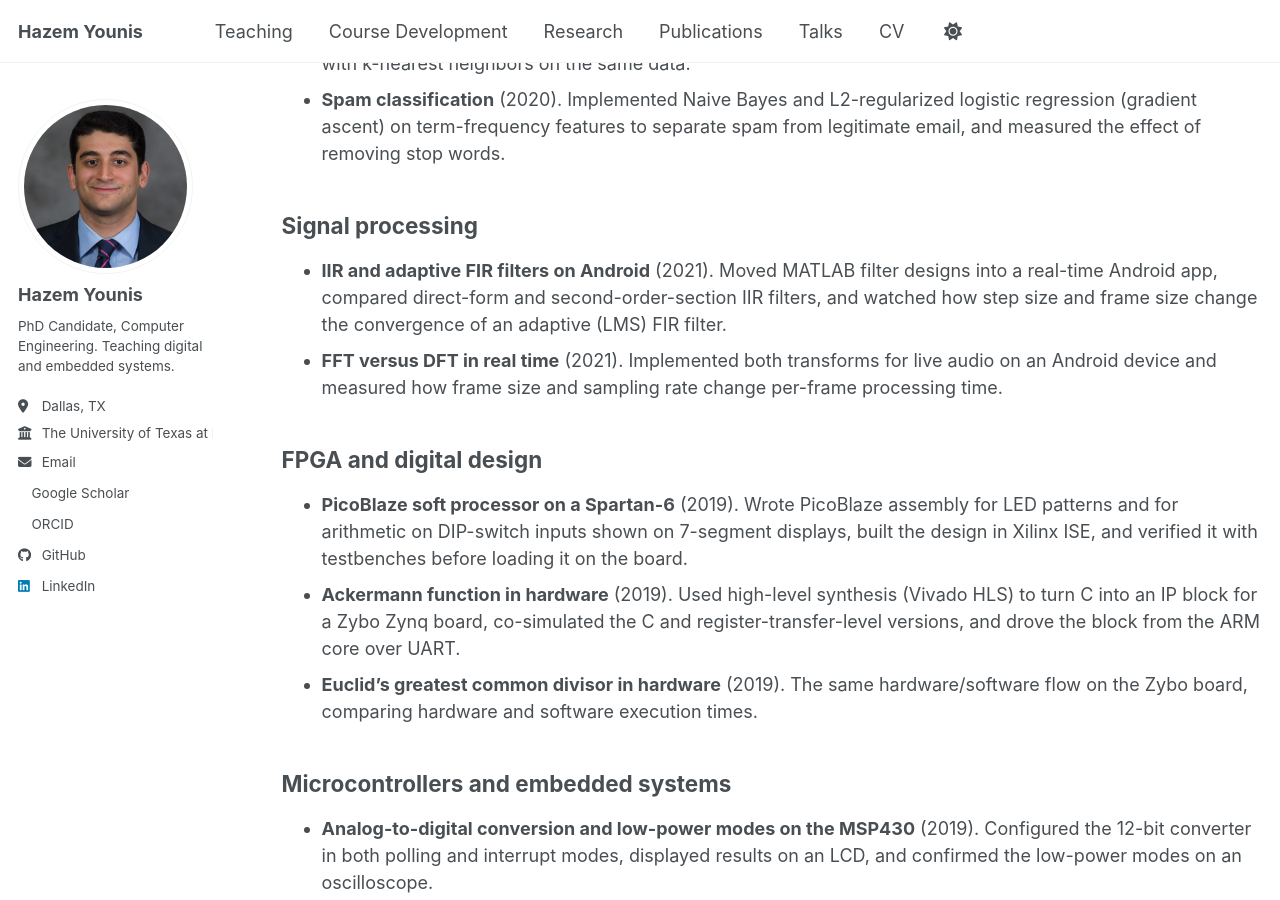
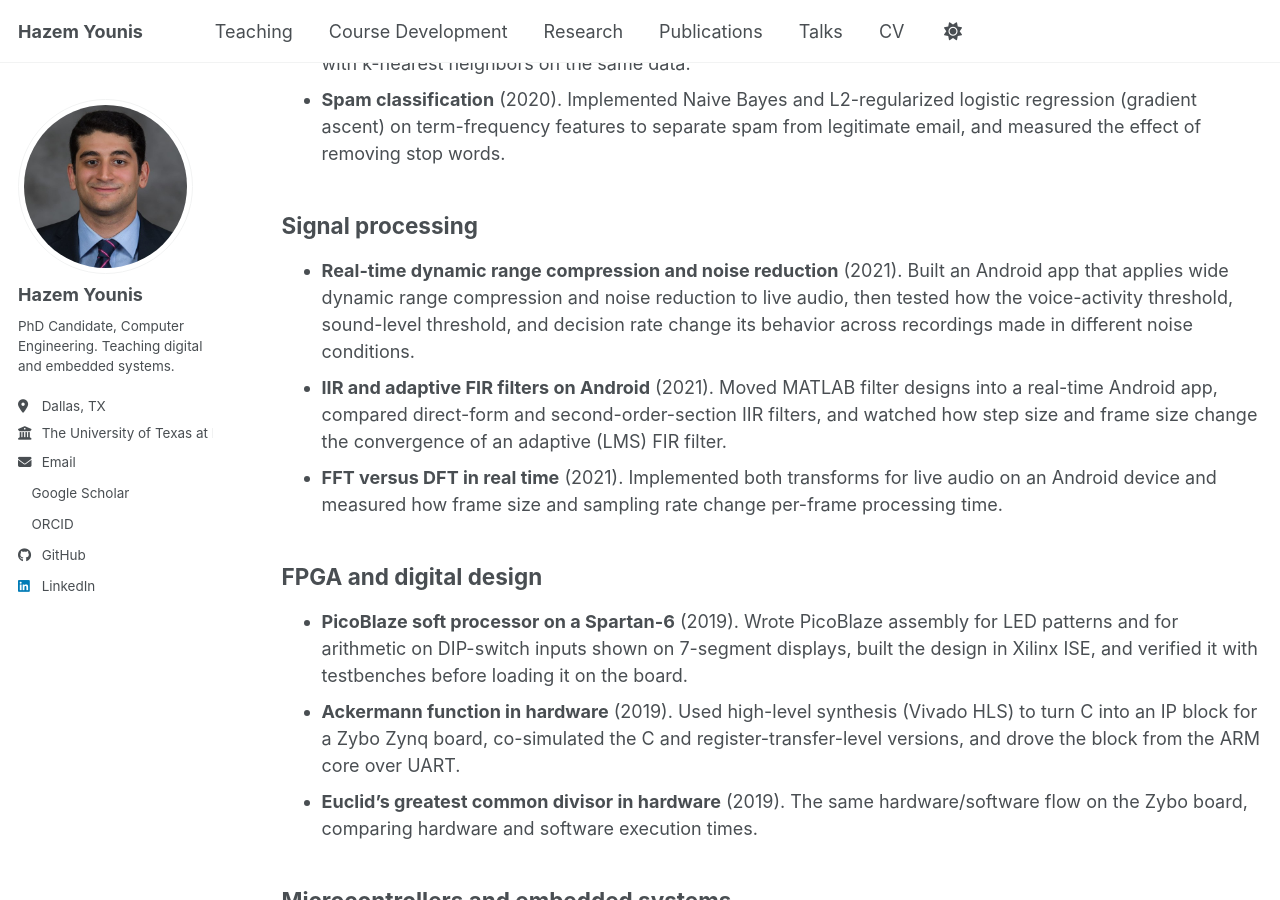
Before and after one commit to Hazem-AF-Younis/hazem-af-younis.github.io, a Jekyll site: the page built from _pages/course-projects.md, in a window 1280 px wide and 900 px high, scrolled down 473 px. Built offline with Jekyll 4.4.1, drawn with Linux system fonts in a browser that asks for light colours; a script bundle is joined from its source files by our own code; a style sheet for code colours, icons or effects is not loaded.

Commit message:
Add dynamic range compression project to course projects

```diff
--- a/_pages/course-projects.md
+++ b/_pages/course-projects.md
@@ -16,6 +16,7 @@ Machine learning
 
 Signal processing
 ------
+* **Real-time dynamic range compression and noise reduction** (2021). Built an Android app that applies wide dynamic range compression and noise reduction to live audio, then tested how the voice-activity threshold, sound-level threshold, and decision rate change its behavior across recordings made in different noise conditions.
 * **IIR and adaptive FIR filters on Android** (2021). Moved MATLAB filter designs into a real-time Android app, compared direct-form and second-order-section IIR filters, and watched how step size and frame size change the convergence of an adaptive (LMS) FIR filter.
 * **FFT versus DFT in real time** (2021). Implemented both transforms for live audio on an Android device and measured how frame size and sampling rate change per-frame processing time.
 
```
